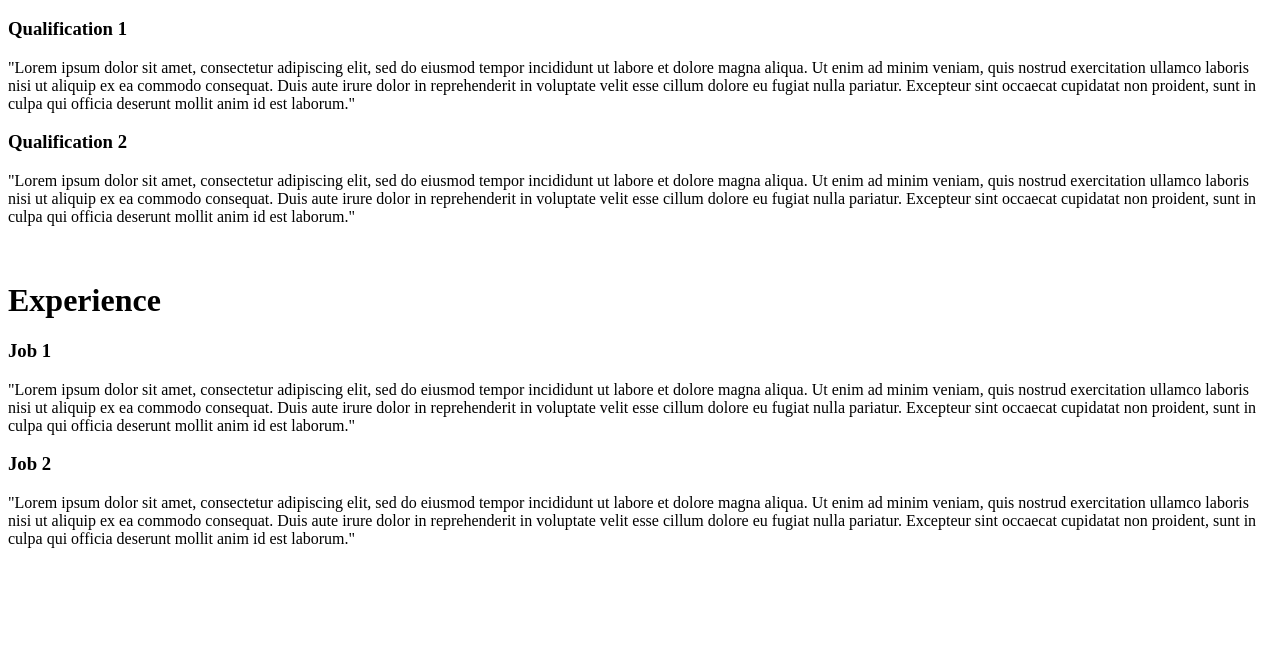
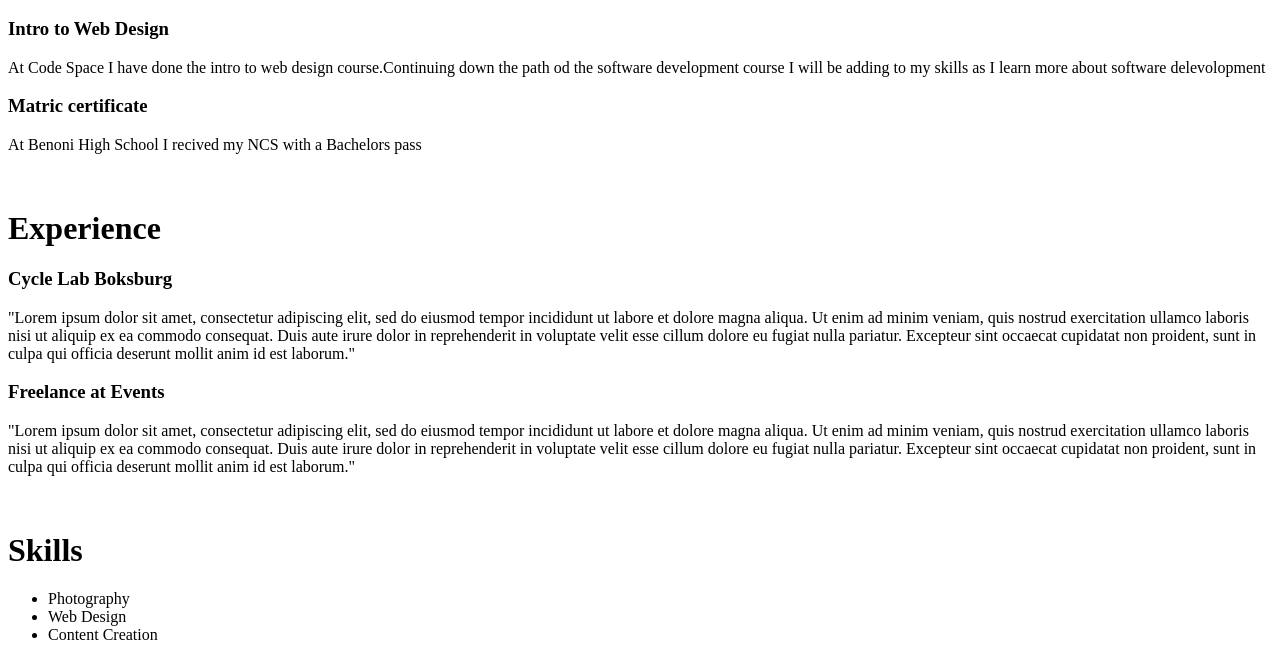
Before and after one commit to KyleJDalton/myDigitalResume, a plain HTML site: page index.html in a window 1280 px wide. Shown: the part 666-1325 px from the top of the page. Drawn offline with Linux system fonts and the light colour scheme.

Commit message:
adding content

```diff
--- a/index.html
+++ b/index.html
@@ -24,18 +24,18 @@
     <!--EDUCATION-->
 
     <h1 id="Education">Education</h1>
-    <h3>Qualification 1</h3>
-    <P>"Lorem ipsum dolor sit amet, consectetur adipiscing elit, sed do eiusmod tempor incididunt ut labore et dolore magna aliqua. Ut enim ad minim veniam, quis nostrud exercitation ullamco laboris nisi ut aliquip ex ea commodo consequat. Duis aute irure dolor in reprehenderit in voluptate velit esse cillum dolore eu fugiat nulla pariatur. Excepteur sint occaecat cupidatat non proident, sunt in culpa qui officia deserunt mollit anim id est laborum."</P>
-    <h3>Qualification 2</h3>
-    <p>"Lorem ipsum dolor sit amet, consectetur adipiscing elit, sed do eiusmod tempor incididunt ut labore et dolore magna aliqua. Ut enim ad minim veniam, quis nostrud exercitation ullamco laboris nisi ut aliquip ex ea commodo consequat. Duis aute irure dolor in reprehenderit in voluptate velit esse cillum dolore eu fugiat nulla pariatur. Excepteur sint occaecat cupidatat non proident, sunt in culpa qui officia deserunt mollit anim id est laborum."</p>
+    <h3>Intro to Web Design</h3>
+    <P>At Code Space I have done the intro to web design course.Continuing down the path od the software development course I will be adding to my skills as I learn more about software delevolopment</P>
+    <h3>Matric certificate</h3>
+    <p>At Benoni High School I recived my NCS with a Bachelors pass</p>
     <br>
 
     <!--EXPERIENCE-->
 
     <h1 id="Experience">Experience</h1>
-    <h3>Job 1</h3>
+    <h3>Cycle Lab Boksburg</h3>
     <p>"Lorem ipsum dolor sit amet, consectetur adipiscing elit, sed do eiusmod tempor incididunt ut labore et dolore magna aliqua. Ut enim ad minim veniam, quis nostrud exercitation ullamco laboris nisi ut aliquip ex ea commodo consequat. Duis aute irure dolor in reprehenderit in voluptate velit esse cillum dolore eu fugiat nulla pariatur. Excepteur sint occaecat cupidatat non proident, sunt in culpa qui officia deserunt mollit anim id est laborum."</p>
-    <h3>Job 2</h3>
+    <h3>Freelance at Events</h3>
     <p>"Lorem ipsum dolor sit amet, consectetur adipiscing elit, sed do eiusmod tempor incididunt ut labore et dolore magna aliqua. Ut enim ad minim veniam, quis nostrud exercitation ullamco laboris nisi ut aliquip ex ea commodo consequat. Duis aute irure dolor in reprehenderit in voluptate velit esse cillum dolore eu fugiat nulla pariatur. Excepteur sint occaecat cupidatat non proident, sunt in culpa qui officia deserunt mollit anim id est laborum."</p>
     <br>
 
```
